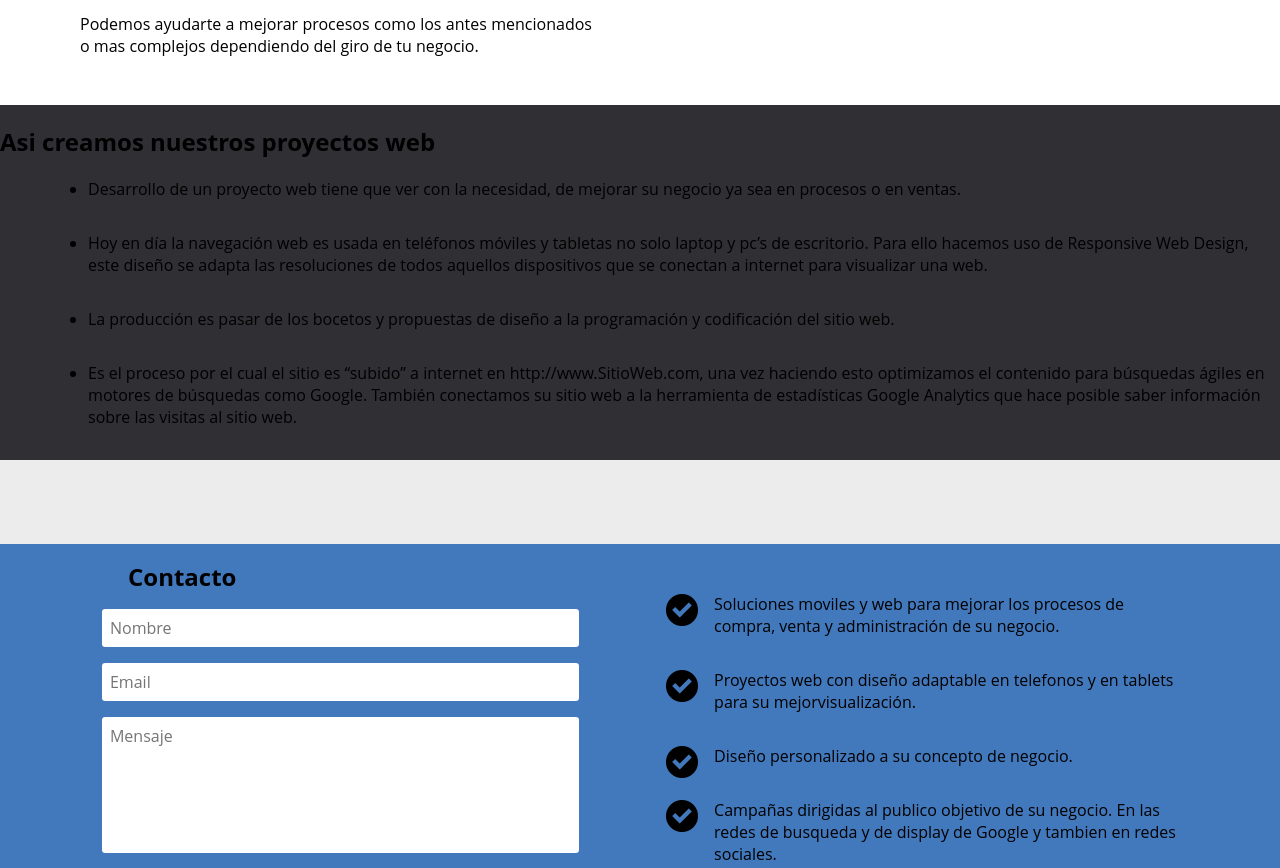
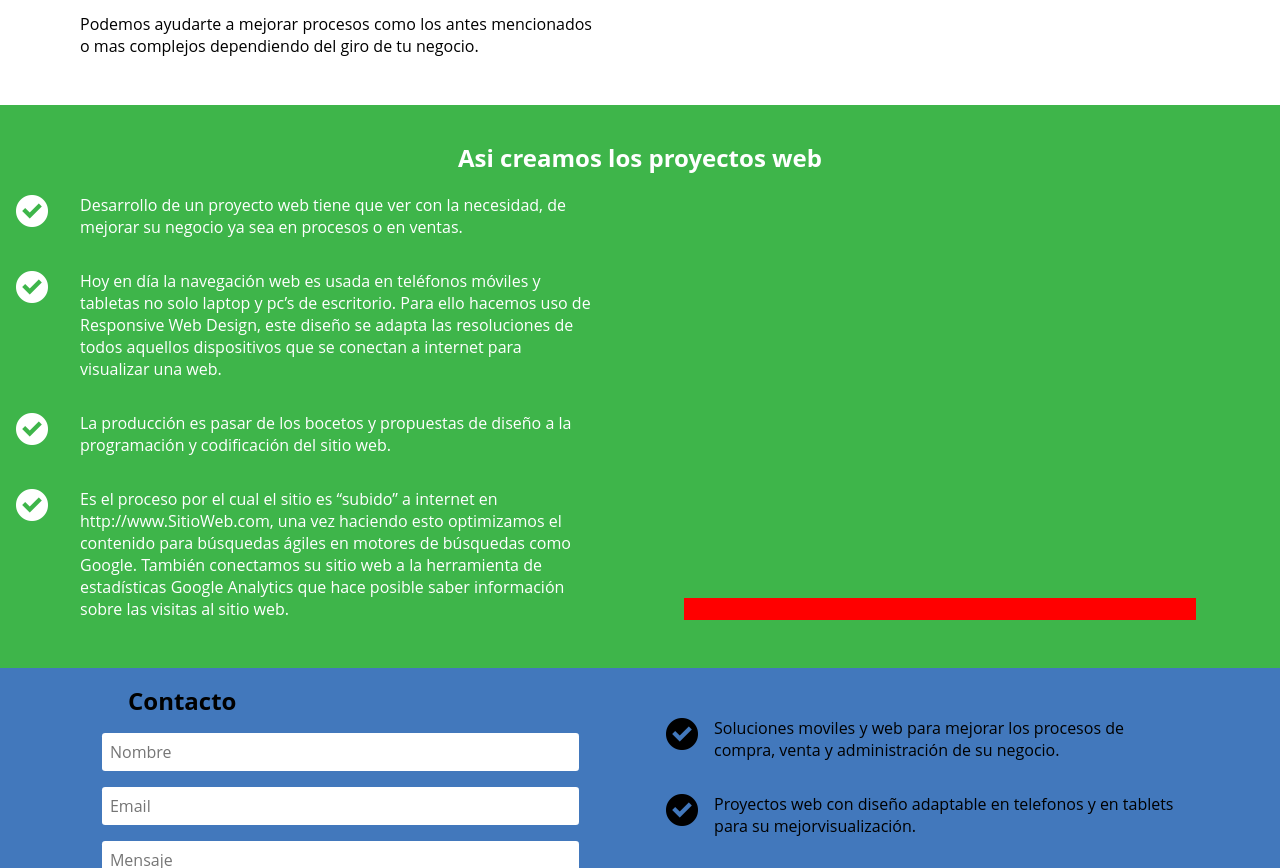
Before and after one commit to Sharmaz/CrescendoPixel, a plain HTML site: page templates/web.html in a window 1280 px wide. Shown: the part 672-1540 px from the top of the page. Drawn offline with nearby package versions, Linux system fonts and the light colour scheme.

Commit message:
Se agregó la sección del proceso de desarrollo en responsive y con iconfonts

```diff
--- a/static/css/style.css
+++ b/static/css/style.css
@@ -312,6 +312,51 @@ html{
 	}
 }
 
+.Process {
+	background: #3eb54a;
+	color: white;
+	width: 100%;
+	padding: 1rem 0;
+
+}
+	.Process-title {
+	text-align: center;
+	}
+	.Process ul {
+	list-style: none;
+	margin: 0 0 0 1rem;
+	padding: 0;
+	width: 90%;
+	}
+	.Process-listItem {
+			padding:0;
+			margin:0 0 2rem 4rem ;
+			text-align: left;
+	}
+	.Process-groupIcon:before {
+			font-family: 'Flaticon';
+			content: "\e000";
+			font-size: 3.5rem;
+			color: white;
+			float: left;
+
+	}
+
+@media screen and (min-width: 768px){
+	.Process-list{
+		display: inline-block;
+		width: 50%;
+	}
+	.Process-image{
+		display: inline-block;
+		width: 40%;
+		background: red;
+	}
+	.Process-groupIcon:before{
+		font-size: 2rem;
+	}
+}
+
 .Contact {
 	background: #4278bc;
 	padding: 1rem 0;
--- a/templates/web.html
+++ b/templates/web.html
@@ -45,22 +45,25 @@
 	</div>
 
 	</section>
-		<section class="Proccess">
-		<h2 class="proccess-title">Asi creamos nuestros proyectos web</h2>
-				<div class="Proccess-list">
+		<section class="Process">
+		<h2 class="Process-title">Asi creamos los proyectos web</h2>
+			<div class="Process-list">
 			<ul>
-				<span class="Proccess-groupIcon"></span><li class="List-group">Desarrollo de un proyecto web tiene que ver con la necesidad, de mejorar su negocio ya sea en procesos o en ventas.</li>
-				<span class="Process-groupIcon"></span><li class="List-group">Hoy en día la navegación web es usada en teléfonos móviles y tabletas no solo laptop y pc’s de escritorio. Para ello hacemos uso de Responsive Web Design, este diseño se adapta las resoluciones de todos aquellos dispositivos que se conectan a internet para visualizar una web.</li>
-				<span class="Process-groupIcon"></span><li class="List-group">La producción es pasar de los bocetos y propuestas de diseño a la programación y codificación del sitio web.</li>
-				<span class="Process-groupIcon"></span><li class="List-group">Es el proceso por el cual el sitio es “subido” a internet en http://www.SitioWeb.com, una vez haciendo esto optimizamos el contenido para búsquedas ágiles en motores de búsquedas como Google. También conectamos su sitio web a la herramienta de estadísticas Google Analytics que hace posible saber información sobre las visitas al sitio web.</li>
+				<span class="Process-groupIcon"></span><li class="Process-listItem">Desarrollo de un proyecto web tiene que ver con la necesidad, de mejorar su negocio ya sea en procesos o en ventas.</li>
+				<span class="Process-groupIcon"></span><li class="Process-listItem">Hoy en día la navegación web es usada en teléfonos móviles y tabletas no solo laptop y pc’s de escritorio. Para ello hacemos uso de Responsive Web Design, este diseño se adapta las resoluciones de todos aquellos dispositivos que se conectan a internet para visualizar una web.</li>
+				<span class="Process-groupIcon"></span><li class="Process-listItem">La producción es pasar de los bocetos y propuestas de diseño a la programación y codificación del sitio web.</li>
+				<span class="Process-groupIcon"></span><li class="Process-listItem">Es el proceso por el cual el sitio es “subido” a internet en http://www.SitioWeb.com, una vez haciendo esto optimizamos el contenido para búsquedas ágiles en motores de búsquedas como Google. También conectamos su sitio web a la herramienta de estadísticas Google Analytics que hace posible saber información sobre las visitas al sitio web.</li>
 			</ul>
-		</div>
+			</div>
+			<figure class="Process-image">
+			<img src="" alt="">
+			</figure>
 
 	</section>
-	<section class="About">
+<!-- 	<section class="About">
 		<h2 class="About-title"></h2>
 		<p class="About-description"></p>
-	</section>
+	</section> -->
 	<section class="Contact">
 		<h2 class="Contact-title">Contacto</h2>
 		<form class="Contact-form" action="">
```
